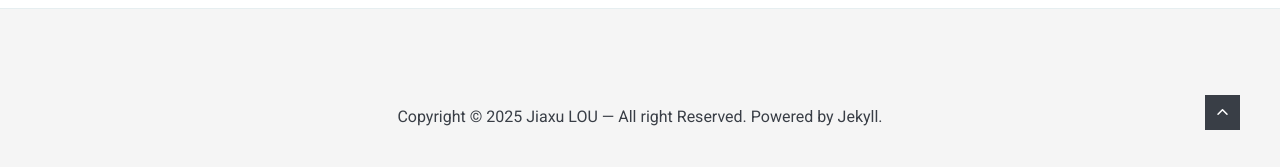
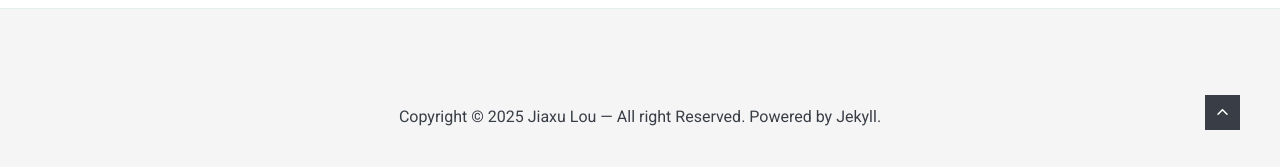
Before and after one commit to JiaxuLou/JiaxuLou.github.io, a Jekyll site: the page built from index.html, in a window 1280 px wide and 900 px high, scrolled down 2526 px. Shown: the part 730-897 px from the top of the window. Built offline with Jekyll 4.4.1, drawn with Linux system fonts in a browser that asks for light colours; nearby versions of some CDN libraries; the list of posts is cut into pages by our own code.

```diff
--- a/_data/settings.yml
+++ b/_data/settings.yml
@@ -1,6 +1,6 @@
 #-------------------------------
 # General Site Settings
-title: Jiaxu LOU
+title: Jiaxu Lou
 logo: logo.svg # You can add own logo.
 description: This is Jiaxu Lou's home page.
 
```
